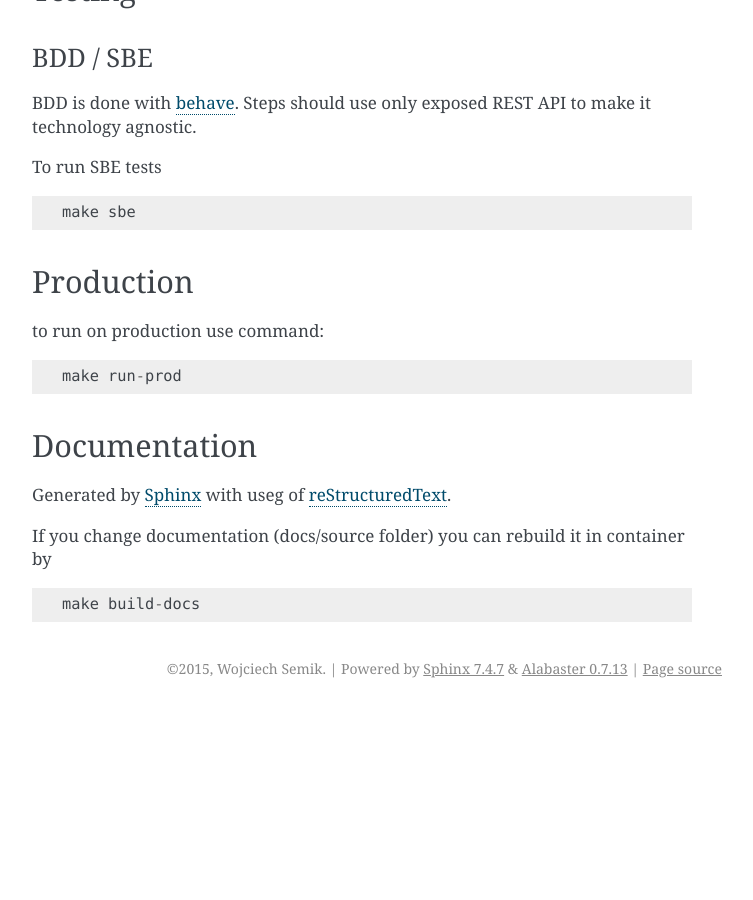
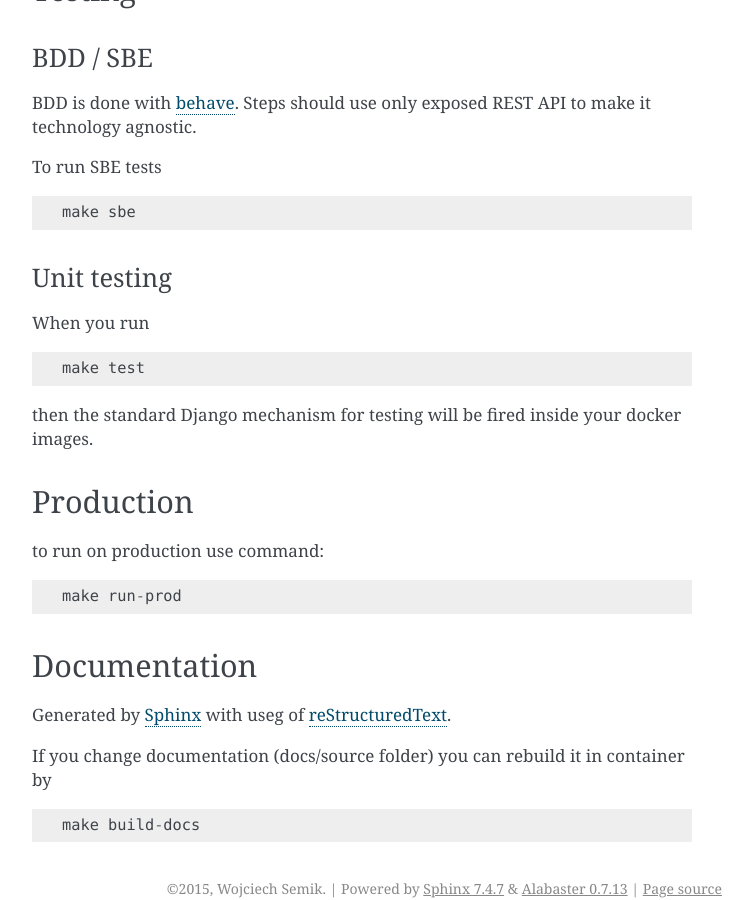
Before and after one commit to paterit/django-microservice-template, a Sphinx documentation site: the page built from docs/source/for_developers.rst, in a window 1280 px wide and 900 px high, scrolled down 2913 px. Shown: the whole window, without its empty margins (388-1141 px from the left). Built offline with Sphinx 7.4.7, drawn with Linux system fonts in a browser that asks for light colours; before the commit the page ends 3621 px from its top, so only the background shows below that.

Commit message:
Call for django unit test fire.

```diff
--- a/docs/source/for_developers.rst
+++ b/docs/source/for_developers.rst
@@ -141,6 +141,15 @@ To run SBE tests ::
     make sbe
 
 
+Unit testing
+------------
+
+When you run ::
+
+    make test
+
+then the standard Django mechanism for testing will be fired inside your docker images.
+
 Production
 **********
 
```
Also changed, not shown: 1 other file.
